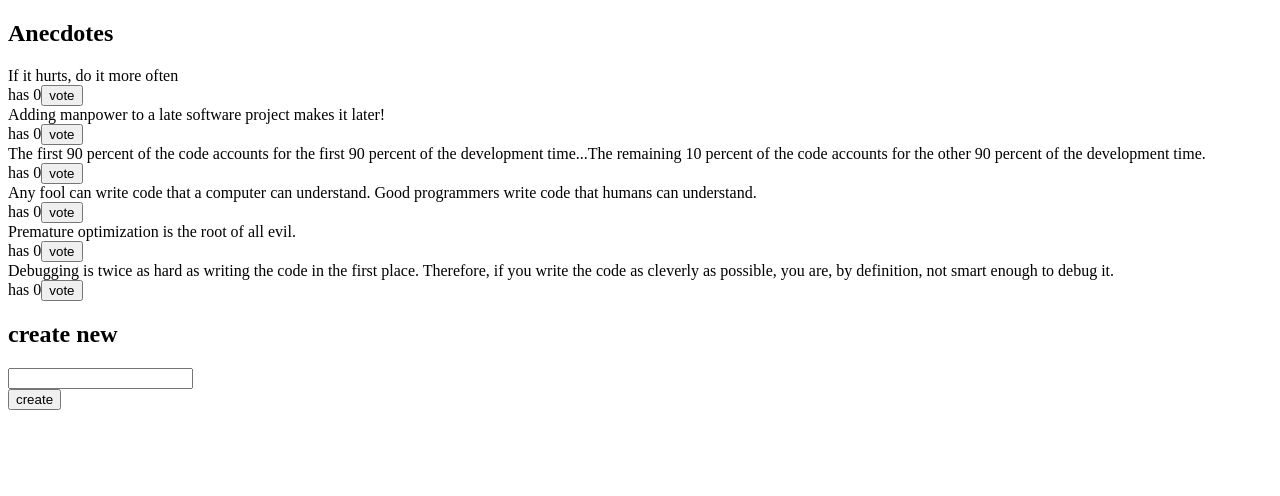
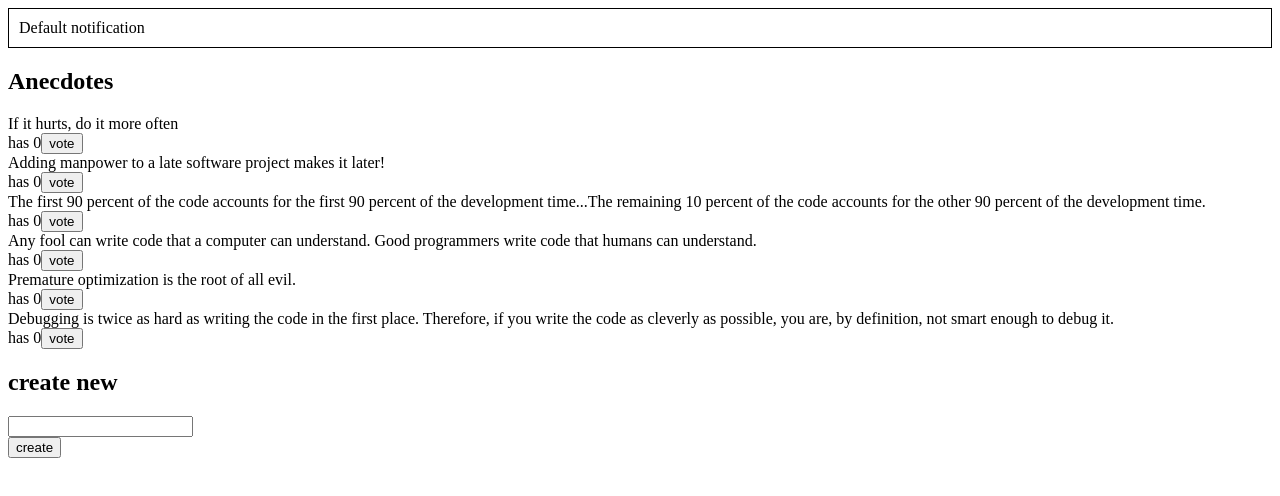
Before and after one commit to tumrin/FullStackOpen2021, a React (Create React App) app in the folder osa6/redux-anecdotes/: page / in a window 1280 px wide. Shown: the top 496 px of the page. Built offline with nearby package versions, Linux system fonts and the light colour scheme.

Commit message:
Tehtävä 6.10

```diff
--- a/osa6/redux-anecdotes/src/App.js
+++ b/osa6/redux-anecdotes/src/App.js
@@ -2,10 +2,12 @@
 
 import AnectodeForm from './components/AnectodeForm'
 import AnectodeList from './components/AnectodeList'
+import Notification from './components/Notification'
 
 const App = () => {
   return (
     <div>
+      <Notification />
       <AnectodeList />
       <AnectodeForm />
     </div>
--- a/osa6/redux-anecdotes/src/components/Notification.js
+++ b/osa6/redux-anecdotes/src/components/Notification.js
@@ -1,17 +1,14 @@
-
 import React from 'react'
+import { useSelector } from 'react-redux'
 
 const Notification = () => {
+  const notification = useSelector((state) => state.notification.content)
   const style = {
     border: 'solid',
     padding: 10,
-    borderWidth: 1
+    borderWidth: 1,
   }
-  return (
-    <div style={style}>
-      render here notification...
-    </div>
-  )
+  return <div style={style}>{notification}</div>
 }
 
 export default Notification
--- a/osa6/redux-anecdotes/src/reducers/anecdoteReducer.js
+++ b/osa6/redux-anecdotes/src/reducers/anecdoteReducer.js
@@ -35,7 +35,6 @@
         )
         .sort((a, b) => b.votes - a.votes)
     case 'NEW_ANECTODE':
-      console.log('here')
       return state.concat(action.data).sort((a, b) => b.votes - a.votes)
     default:
       return state
--- /dev/null
+++ b/osa6/redux-anecdotes/src/reducers/notificationReducer.js
@@ -0,0 +1,21 @@
+const initialState = {
+  content: 'Default notification',
+}
+
+const notificationReducer = (state = initialState, action) => {
+  switch (action.type) {
+    case 'NOTIFICATION':
+      return {
+        content: action.data,
+      }
+    default:
+      return state
+  }
+}
+export const showNotification = (content) => {
+  return {
+    type: 'NOTIFICATION',
+    data: { content },
+  }
+}
+export default notificationReducer
--- a/osa6/redux-anecdotes/src/store.js
+++ b/osa6/redux-anecdotes/src/store.js
@@ -1,9 +1,11 @@
 import { createStore, combineReducers } from 'redux'
 import { composeWithDevTools } from 'redux-devtools-extension'
 import anectodeReducer from './reducers/anecdoteReducer'
+import notificationReducer from './reducers/notificationReducer'
 
 const reducer = combineReducers({
   anectode: anectodeReducer,
+  notification: notificationReducer,
 })
 
 const store = createStore(reducer, composeWithDevTools())
```
